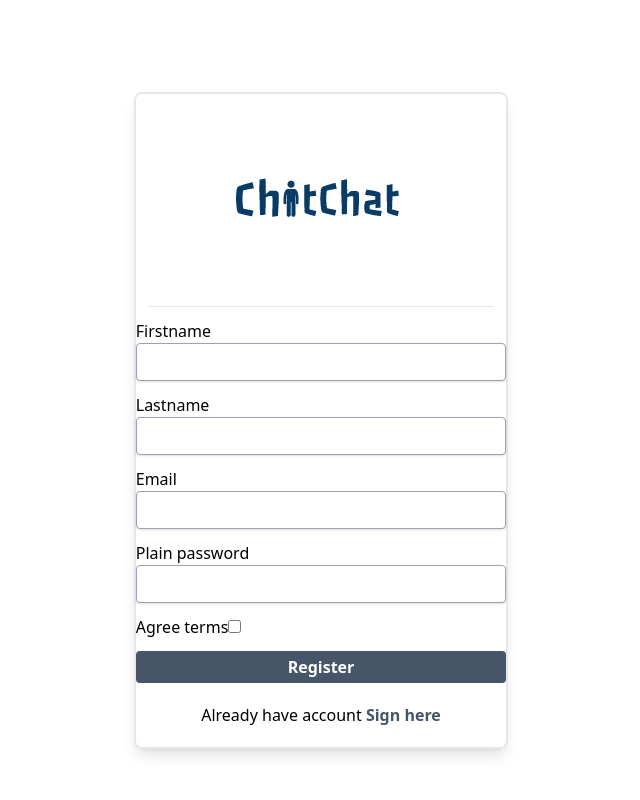
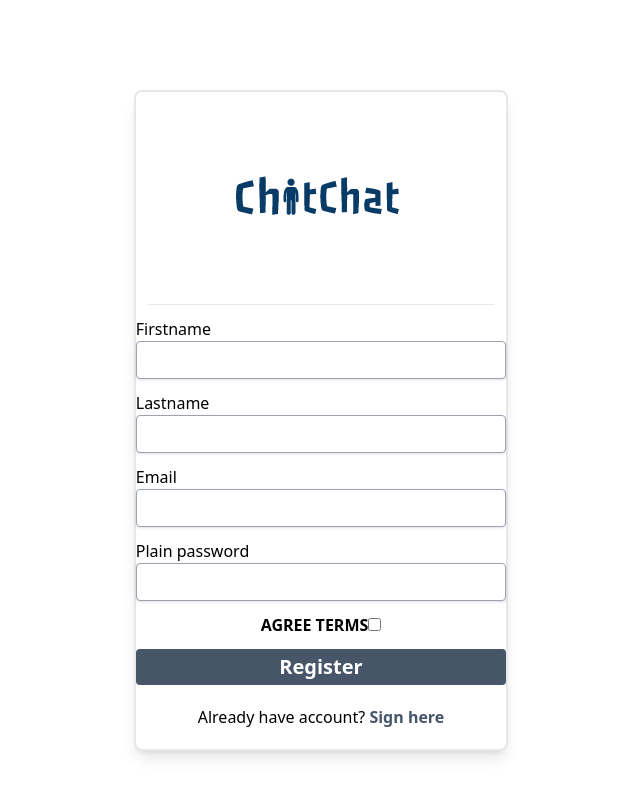
Before and after one commit to suchanek-tom/ChitChat, a Symfony app: template templates/registration/register.html.twig in a window 1280 px wide. Shown: the whole page, without its empty margins (319-959 px from the left). Run offline with Twig, Linux system fonts and the light colour scheme; the template is opened without the code that fills it, so the values that code supplies are empty; form fields are guessed from the names that the template uses; style sheets or scripts are compiled from the project's sources; some libraries are stand-ins or nearby versions.

Commit message:
setup agree-terms + login/register form

```diff
--- a/assets/js/components/App.js
+++ b/assets/js/components/App.js
@@ -15,9 +15,7 @@ render(){
                 <Left />
                 <Routes>
                     <Route path="/" element={<Blank />} exact />
-                    <Route path="/conversation/:id"
-                            render={props => <Right {...props} key={props.match.params.id}></Right>}
-                    />
+                    <Route path="/conversation/:id" element={<Right />}/>
                 </Routes>
             </div>
         </div>
--- a/assets/js/components/Left/Conversation.js
+++ b/assets/js/components/Left/Conversation.js
@@ -5,15 +5,15 @@ import { Link } from "react-router-dom";
 class Conversation extends React.Component {
     render() {
         return (
-            <Link to={'/conversation/' + this.props.Conversation.id} className=''>
+            <Link to={'/conversation/' + this.props.conversation.conversationId} className=''>
                    <img src="https://res.cloudinary.com/mhmd/image/upload/v1564960395/avatar_usae7z.svg" alt="user"
                          width="50" className=" float-left mx-3"/>
                     <div className=" ml-4">
                         <div className="flex align-items-center mb-1">
-                            <h6 className="mb-0 text-lg">{this.props.Conversation.id}</h6>
+                            <h6 className="mb-0 text-lg">{this.props.Conversation.email}</h6>
                             <p className=" ml-auto mr-2 font-bold">{new Date(this.props.Conversation.createdAt).toLocaleDateString()}</p>
                         </div>
-                        <p className="font-italic mb-0 text-small">{this.props.Conversation.last_message_id}</p>
+                        <p className="font-italic mb-0 text-small">{this.props.conversation.content}</p>
                     </div>
             </Link>
         );
--- a/assets/js/components/Right/Blank.js
+++ b/assets/js/components/Right/Blank.js
@@ -3,7 +3,7 @@ import React from "react";
 class Blank extends React.Component{
     render(){
         return(
-            <div className="row-span-2 col-span-2 px-0 bg-white m-2 ">
+            <div className="row-span-2 col-span-2" style={{width: '100%', backgroundColor: 'white'}}>
 
             </div>
         );
--- a/assets/js/components/Right/Input.js
+++ b/assets/js/components/Right/Input.js
@@ -47,7 +47,7 @@ class Input extends React.Component{
                     />
                     <span className="flex items-center bg-gray-700 hover:opacity-80 duration-700 rounded rounded-l-none border-0 px-3 font-bold cursor-pointer">
                         <button
-                            type={"submit"}
+                            type={submit}
                             onClick={this.sendMessage}
                             className="bg-gredient-dark hover:bg-gredient-light text-lg text-white font-bold py-2 px-6 rounded">
                             <SlPaperPlane className=" h-5"/>
--- a/templates/home/index.html.twig
+++ b/templates/home/index.html.twig
@@ -6,12 +6,12 @@
 {% block body %}
     <!--***LOG IN***-->
     {% if app.user %}
-        <div class="bg-slate-600 p-2">
+        <div class=" bg-sky-900 p-2">
             <b class=" text-white text-xl pl-4">
                 {{ app.user.firstname }}
                 {{ app.user.lastname }}
             </b>
-            <a href="/{{ app.user ? 'logout' : 'login' }}" class=" float-right text-xl text-white font-semibold mx-10 hover:text-red-200 duration-500">
+            <a href="/{{ app.user ? 'logout' : 'login' }}" class=" float-right text-xl text-white font-semibold mx-10 hover:text-black   duration-500">
                 {{ app.user ? 'Logout' : 'Login' }}
             </a>
         </div>
@@ -26,7 +26,7 @@
 
                         <button
                             type="button"
-                            class="inline-block my-3 rounded bg-sky-900 px-6 pt-2.5 pb-2 leading-normal shadow-[0_4px_9px_-4px_#3b71ca] transition duration-150 ease-in-out hover:bg-sky-700 hover:shadow-[0_8px_9px_-4px_rgba(59,113,202,0.3),0_4px_18px_0_rgba(59,113,202,0.2)] focus:bg-blue-600 focus:shadow-[0_8px_9px_-4px_rgba(59,113,202,0.3),0_4px_18px_0_rgba(59,113,202,0.2)] focus:outline-none focus:ring-0 active:bg-primary-700 active:shadow-[0_8px_9px_-4px_rgba(59,113,202,0.3),0_4px_18px_0_rgba(59,113,202,0.2)]">
+                            class="inline-block my-3 rounded bg-sky-900 px-6  pt-2.5 pb-2 leading-normal shadow-[0_4px_9px_-4px_#3b71ca] transition duration-150 ease-in-out hover:bg-sky-700 hover:shadow-[0_8px_9px_-4px_rgba(59,113,202,0.3),0_4px_18px_0_rgba(59,113,202,0.2)] focus:bg-blue-600 focus:shadow-[0_8px_9px_-4px_rgba(59,113,202,0.3),0_4px_18px_0_rgba(59,113,202,0.2)] focus:outline-none focus:ring-0 active:bg-primary-700 active:shadow-[0_8px_9px_-4px_rgba(59,113,202,0.3),0_4px_18px_0_rgba(59,113,202,0.2)]">
                                 <a href="/{{ app.user ? 'logout' : 'login' }}" class=" text-white font-bold p-1 text-lg">
                                     {{ app.user ? 'Logout' : 'Login' }}
                                 </a>
--- a/templates/registration/register.html.twig
+++ b/templates/registration/register.html.twig
@@ -32,14 +32,15 @@
                 {
                     label: 'Password'
                 }) }}
+
                 <!--Strenght-checker-->
+                <div class=" text-center font-semibold uppercase my-2">
+                    {{ form_row(registrationForm.agreeTerms, {'attr': {'class': 'm-2'}}) }}
+                </div>
 
+                <button type="submit" class="w-full text-xl cursor-pointer rounded p-1 bg-slate-600 duration-500 hover:bg-slate-500 font-bold text-white">Register</button>
 
-                {{ form_row(registrationForm.agreeTerms,    {'attr': {'class': ''}}) }}
-
-                <button type="submit" class="w-full cursor-pointer rounded p-1 bg-slate-600 duration-500 hover:bg-slate-500 font-bold text-white">Register</button>
-
-                <p class="text-center my-5">Already have account <a href="{{path('app_login')}}" class="text-slate-600 hover:underline font-bold pt-4">Sign here</a></p>
+                <p class="text-center my-5">Already have account? <a href="{{path('app_login')}}" class="text-slate-600 hover:underline font-bold pt-2">Sign here</a></p>
 
         {{ form_end(registrationForm) }}
 
```
